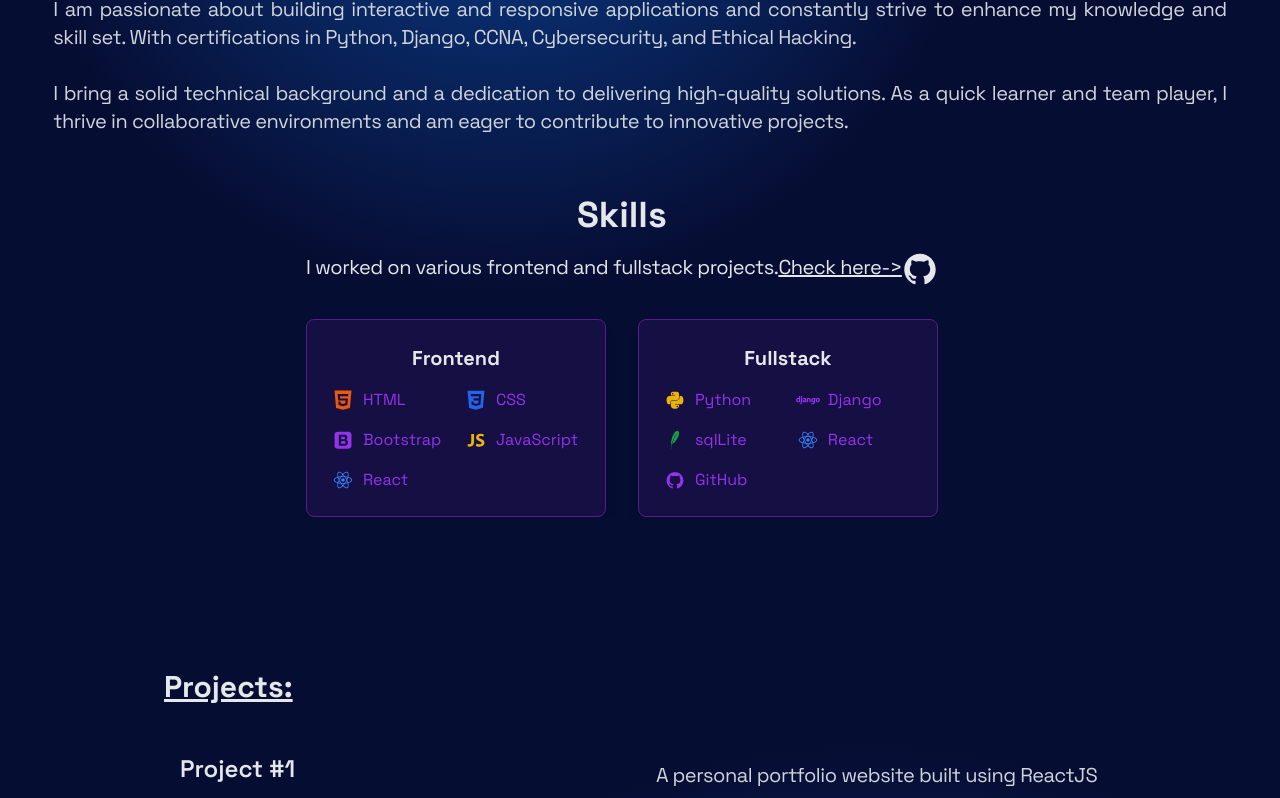
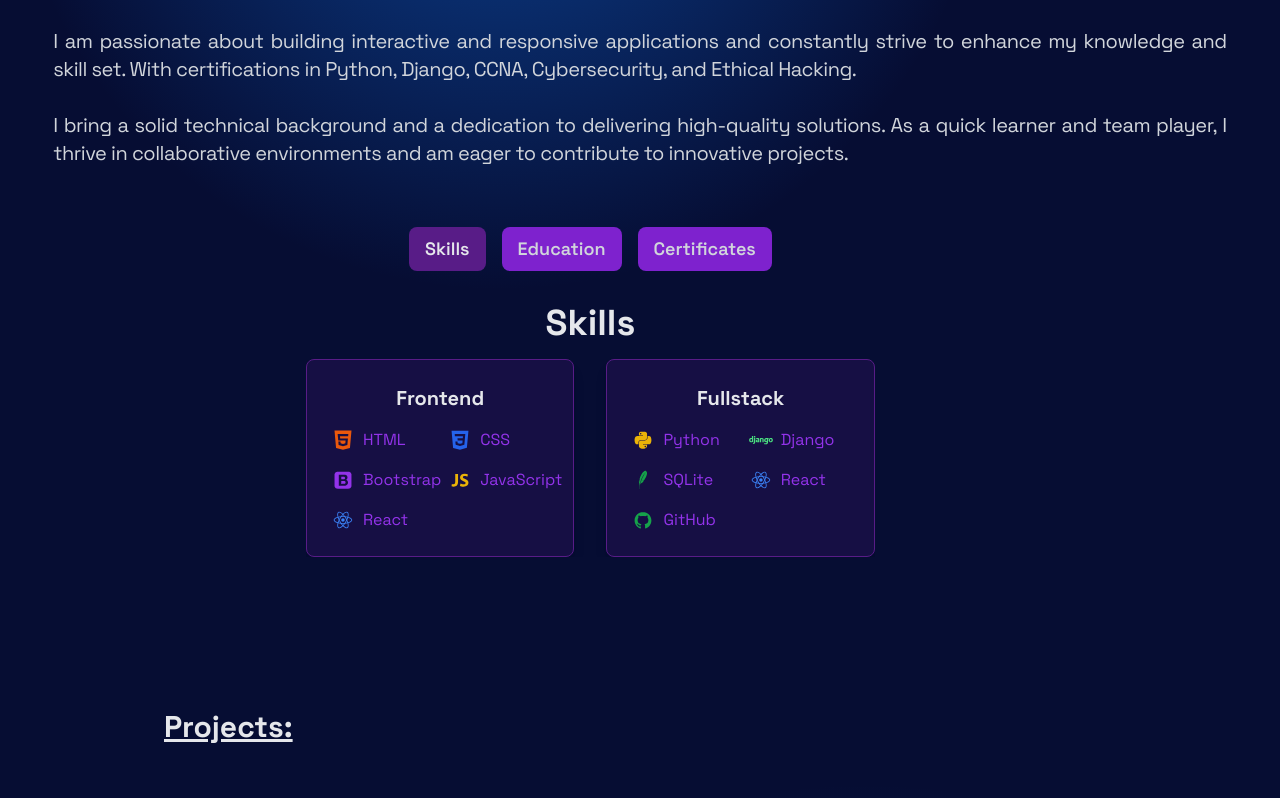
Before and after one commit to AshuRaj7/portfolio, a React (Create React App) app: page / in a window 1280 px wide. Shown: the part 801-1599 px from the top of the page. Built offline with nearby package versions, Linux system fonts and the light colour scheme.

Commit message:
skills section modified

```diff
--- a/src/components/Hero.jsx
+++ b/src/components/Hero.jsx
@@ -60,7 +60,7 @@ const Hero = () => {
                 transition={{ duration: 1, delay: 1 }}
                 className="text-gray-300 max-w-[300px] md:max-w-[500px] md:text-2xl text-lg mb-6"
                 >
-                    I am a passionate Web developer.
+                    I am also Intrested Cyber Security And Ethical Hacking  .
                 </motion.p>
 
 
@@ -75,15 +75,15 @@ const Hero = () => {
                         className="z-10 cursor-pointer font-bold text-gray-200 md:w-auto p-4 border
                                      border-purple-400 rounded-xl"
                     >
-                      <a href='#'>Download CV </a>
+                      <a href='https://drive.google.com/file/d/1HBSPO0U1Io-jLzrIXPXOWIcKlQf6GyG9/view?usp=drive_link' target="blank">Download CV </a>
                     </motion.button>
 
                     <div className="flex gap-6 flex-row text-4xl md:text-6xl text-purple-400 z-20">
-                        <motion.a whileHover={{ scale: 1.2 }} href="https://github.com/AshuRaj7">
+                        <motion.a whileHover={{ scale: 1.2 }} href="https://github.com/AshuRaj7" target="blank">
                             <AiOutlineGithub/>
                         </motion.a>
 
-                        <motion.a whileHover={{ scale: 1.2 }} href="https://www.linkedin.com/in/ashok-kumar-bodhanki-24a44425a/">
+                        <motion.a whileHover={{ scale: 1.2 }} href="https://www.linkedin.com/in/ashok-kumar-bodhanki-24a44425a/" target="blank">
                             <AiOutlineLinkedin/>
                         </motion.a>
 
--- a/src/components/Projects.jsx
+++ b/src/components/Projects.jsx
@@ -14,7 +14,7 @@ const projects = [
     title: "Project #1",
     description: "A personal portfolio website built using ReactJS to showcase projects, skills, and achievements. The site is fully responsive, styled with TailwindCSS, and features dynamic routing and React hooks for smooth navigation and interactivity.",
     links: {
-      site: "#",
+      site: "/",
       github: "https://github.com/AshuRaj7/portfolio",
     },
   },
@@ -32,7 +32,7 @@ const projects = [
     title: "Project #3",
     description: "A responsive ReactJS application for exploring and searching movies. It fetches real-time data from the OMDb API and showcases movie details using React Router, hooks, and TailwindCSS for styling.",
     links: {
-      site: "#",
+      site: "https://moviemania-jade.vercel.app/",
       github: "https://github.com/AshuRaj7/MovieApp",
     },
   },
@@ -115,7 +115,7 @@ const Projects = () => {
                   className="w-full h-full object-full rounded-lg shadow-lg"
                 />
               </div>
-              <div className="absolute inset-0 md:block">
+              <div className="absolute inset-0 pointer-events-none md:block">
                 <ShinyEffect left={0} top={0} size={1400} />
               </div>
               <div className="w-full md:w-1/2 p-4 flex flex-col justify-center">
--- a/src/components/Skills.jsx
+++ b/src/components/Skills.jsx
@@ -1,10 +1,6 @@
-import React from "react"
+import React, { useState } from "react";
+
 import {
-  AiOutlineGithub,
-} from "react-icons/ai";
-import { motion } from "framer-motion";
-import {
-
   DiHtml5,
   DiCss3,
   DiBootstrap,
@@ -14,65 +10,114 @@ import {
   DiPython,
   DiSqllite,
   DiDjango,
-} from "react-icons/di"
-import Reveal from "./Reveal"
+} from "react-icons/di";
+import Reveal from "./Reveal";
 
 const skills = [
   {
-      category: 'Frontend',
+    category: "Frontend",
     technologies: [
-        { name: 'HTML', icon: <DiHtml5 className='text-orange-600' /> },
-        { name: 'CSS', icon: <DiCss3 className='text-blue-600' /> },
-
-        { name: 'Bootstrap', icon: <DiBootstrap className='text-purple-600' /> },
-        { name: 'JavaScript', icon: <DiJavascript1 className='text-yellow-500' /> },
-        { name: 'React', icon: <DiReact className='text-blue-500' /> },
+      { name: "HTML", icon: <DiHtml5 className="text-orange-600" /> },
+      { name: "CSS", icon: <DiCss3 className="text-blue-600" /> },
+      { name: "Bootstrap", icon: <DiBootstrap className="text-purple-600" /> },
+      { name: "JavaScript", icon: <DiJavascript1 className="text-yellow-500" /> },
+      { name: "React", icon: <DiReact className="text-blue-500" /> },
     ],
   },
   {
-      category: 'Fullstack',
+    category: "Fullstack",
     technologies: [
-        { name: 'Python', icon: <DiPython className='text-yellow-500' /> },
-        { name: 'Django', icon: <DiDjango className='text-geen-400' /> },
-        { name: 'sqlLite', icon: <DiSqllite className='text-green-600' /> },
-        { name: 'React', icon: <DiReact className='text-blue-500' /> },
-        { name: 'GitHub', icon: <DiGithubBadge className='text-geen-600' /> },
+      { name: "Python", icon: <DiPython className="text-yellow-500" /> },
+      { name: "Django", icon: <DiDjango className="text-green-400" /> },
+      { name: "SQLite", icon: <DiSqllite className="text-green-600" /> },
+      { name: "React", icon: <DiReact className="text-blue-500" /> },
+      { name: "GitHub", icon: <DiGithubBadge className="text-green-600" /> },
     ],
   },
-  ]
+];
+
+const certifications = [
+  {name: "Python Certification", site :'https://drive.google.com/file/d/12udMOcSMRIIR3NCiwGzdHR1S8qoptxCL/view?usp=drive_link'},
+  {name:"Django Certification",sit:'https://drive.google.com/file/d/1H8kl2tYefWeZqqls1P0C8fUKjKf1Kp9h/view?usp=drive_link'},
+  {name:"CCNA Certification",sit:'https://drive.google.com/file/d/1Gx0VNTXVN_tpipaI0C1JxK0X6ofu0E3q/view?usp=drive_link'},
+  {name:"Cybersecurity Certification",sit:'https://drive.google.com/file/d/1GxYzF1DQNMJUd2CDiEe8Na68oVWdc8al/view?usp=drive_link'},
+  {name:"Ethical Hacking Certification",sit:'https://drive.google.com/file/d/1H09KFjSYUYsncOxVa1MMTQNX_J9HXYT_/view?usp=drive_link'},
+  {name:'',sit:''},
+  {name:'',sit:''},
+
+
+
+
+
+];
+
+const education = {
+  degree : "Btech :",
+  collegeName: " Vignan's Institute of Information Technology ",
+  period : '2021-2025',
+};
 
 const Skills = () => {
+  const [activeTab, setActiveTab] = useState("Skills");
+
   return (
     <>
-                <div className="flex flex-col  justify-center items-center text-gray-300 my-3">
-                    <h3 className="text-4xl font-bold mb-5">About <span>Me</span></h3>
+      <div className="flex flex-col justify-center items-center text-gray-300 my-3">
+        <h3 className="text-4xl font-bold mb-5">
+          About <span>Me</span>
+        </h3>
         <p className="text-justify leading-7 w-11/12 mx-auto">
-                    I am a full-stack developer with a strong foundation in Python and JavaScript, specializing in creating efficient and user-friendly web applications.
-                    My expertise includes backend development with Django and frontend development with React, along with proficiency in working with databases like MySQL, SQLite, and PostgreSQL.
-                    <br/><br/>I am passionate about building interactive and responsive applications and constantly strive to enhance my knowledge and skill set.
-                    With certifications in Python, Django, CCNA, Cybersecurity, and Ethical Hacking.<br/><br/> I bring a solid technical background and a dedication to delivering high-quality solutions.
-                    As a quick learner and team player, I thrive in collaborative environments and am eager to contribute to innovative projects.
+          I am a full-stack developer with a strong foundation in Python and
+          JavaScript, specializing in creating efficient and user-friendly web
+          applications. My expertise includes backend development with Django
+          and frontend development with React, along with proficiency in
+          working with databases like MySQL, SQLite, and PostgreSQL.
+          <br />
+          <br />I am passionate about building interactive and responsive
+          applications and constantly strive to enhance my knowledge and skill
+          set. With certifications in Python, Django, CCNA, Cybersecurity, and
+          Ethical Hacking.
+          <br />
+          <br />I bring a solid technical background and a dedication to
+          delivering high-quality solutions. As a quick learner and team
+          player, I thrive in collaborative environments and am eager to
+          contribute to innovative projects.
         </p>
       </div>
 
+      <div className="max-w-[700px] mx-auto flex flex-col justify-center px-4 text-gray-200 pb-8 md:py-12" id="skills">
+        <Reveal>
+          {/* Tab Navigation */}
+          <div className="flex justify-center mb-8 space-x-4">
+            {["Skills", "Education", "Certificates"].map((tab) => (
+              <button
+                key={tab}
+                className={`px-4 py-2 rounded-lg text-lg font-semibold ${
+                  activeTab === tab
+                    ? "bg-purple-900 text-gray-200"
+                    : "bg-purple-700 text-gray-300"
+                } hover:bg-purple-800 transition duration-300`}
+                onClick={() => setActiveTab(tab)}
+              >
+                {tab}
+              </button>
+            ))}
+          </div>
 
+          {/* Tab Content */}
+          {activeTab === "Skills" && (
+            <>
+              <h2 className="text-4xl font-bold mb-4 text-center">Skills</h2>
 
-    <div className="max-w-[700px] mx-auto  flex flex-col justify-center px-4 text-gray-200 pb-8 md:py-12" id="skills">
-
-        <Reveal>
-        <h2 className="text-4xl font-bold mb-4 text-center">Skills</h2>
-        <p className="flex flex-row text-center mb-8">
-            I worked on various frontend and fullstack projects.<u>Check here-{'>'}</u>
-                        <motion.a className='text-4xl' whileHover={{ scale: 1.2 }} href="#">
-                            <AiOutlineGithub/>
-                        </motion.a>
-        </p>
-
-        <div className="flex flex-col md:flex-row justify-center space-y-8 md:space-y-0 md:space-x-8
-                        ">
+              <div
+                className="flex flex-col md:flex-row justify-center space-y-8 md:space-y-0 md:space-x-8"
+              >
                 {skills.map((skill, index) => (
-                <div key={index} className="border border-purple-900 p-6 rounded-lg bg-purple-900/20 shadow-lg
-                                w-full md:w-1/2">
+                  <div
+                    key={index}
+                    className="border border-purple-900 p-6 rounded-lg bg-purple-900/20 shadow-lg
+                                w-full md:w-1/2"
+                  >
                     <h3 className="text-xl font-bold mb-4 text-center">{skill.category}</h3>
                     <div className="grid grid-cols-2 gap-4">
                       {skill.technologies.map((tech, idx) => (
@@ -85,10 +130,39 @@ const Skills = () => {
                   </div>
                 ))}
               </div>
+            </>
+          )}
+
+          {activeTab === "Education" && (
+            <div>
+              <h2 className="text-4xl font-bold mb-4 text-center">Education</h2>
+              <p className="text-center text-lg"><b>{education.degree} </b> &ensp; {education.collegeName}, &ensp; <b>{education.period}</b></p>
+            </div>
+          )}
+
+          {activeTab === "Certificates" && (
+            <div>
+              <h2 className="text-4xl font-bold mb-4 text-center cursor pointer">Certificates</h2>
+              <ul className="space-y-2">
+            {certifications.map((cert, index) => (
+              <li key={index}>
+                <a
+                  href={cert.site}
+                  target="_blank"
+                  rel="noopener noreferrer"
+                  className="text-blue-400 underline hover:text-blue-300"
+                >
+                  {cert.name}
+                </a>
+              </li>
+            ))}
+          </ul>
+            </div>
+          )}
         </Reveal>
       </div>
     </>
-  )
-}
+  );
+};
 
-export default Skills
+export default Skills;
```
Also changed, not shown: src/components/Contact.jsx (+7 -4 lines). Lines whose indentation alone changed are shown as unchanged.
